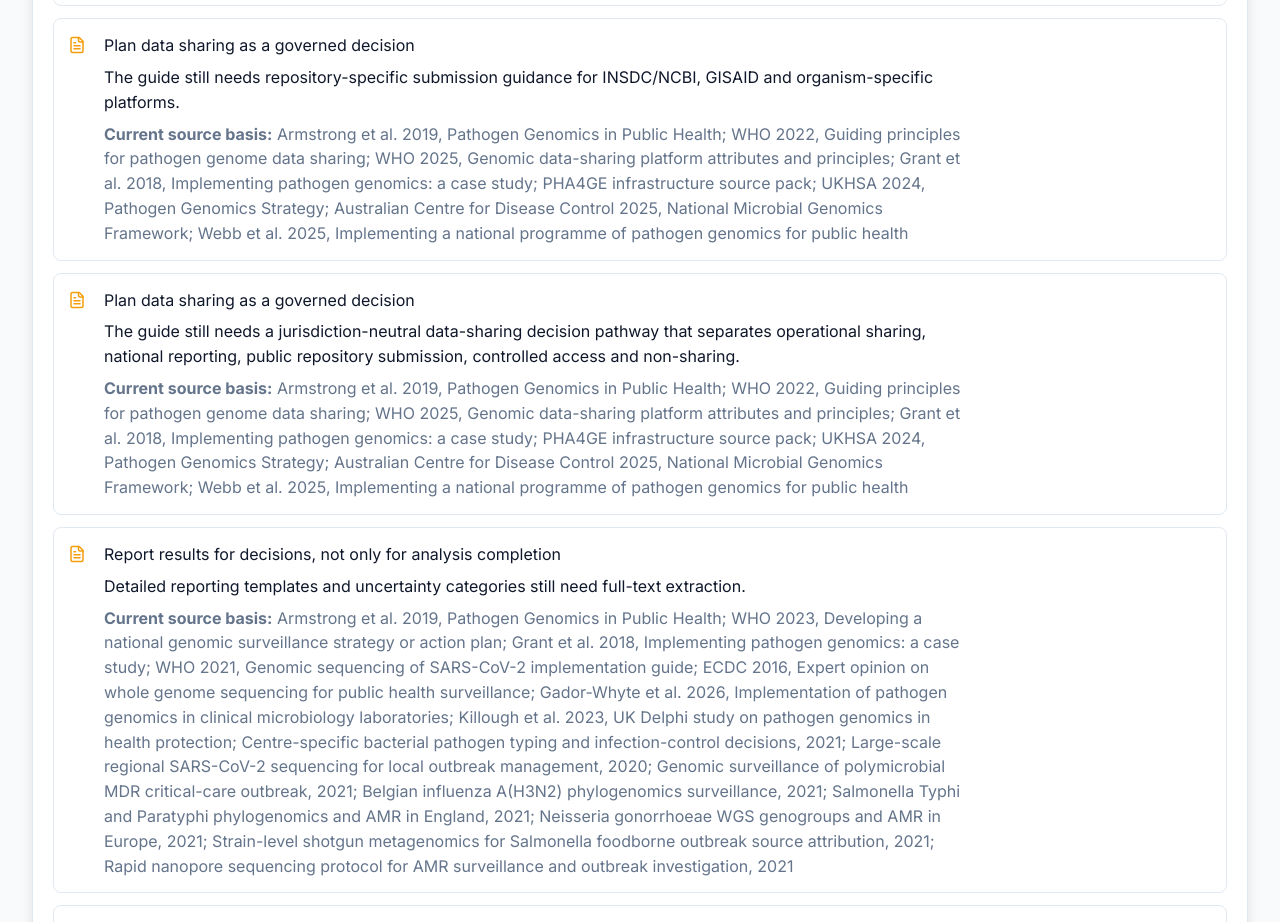
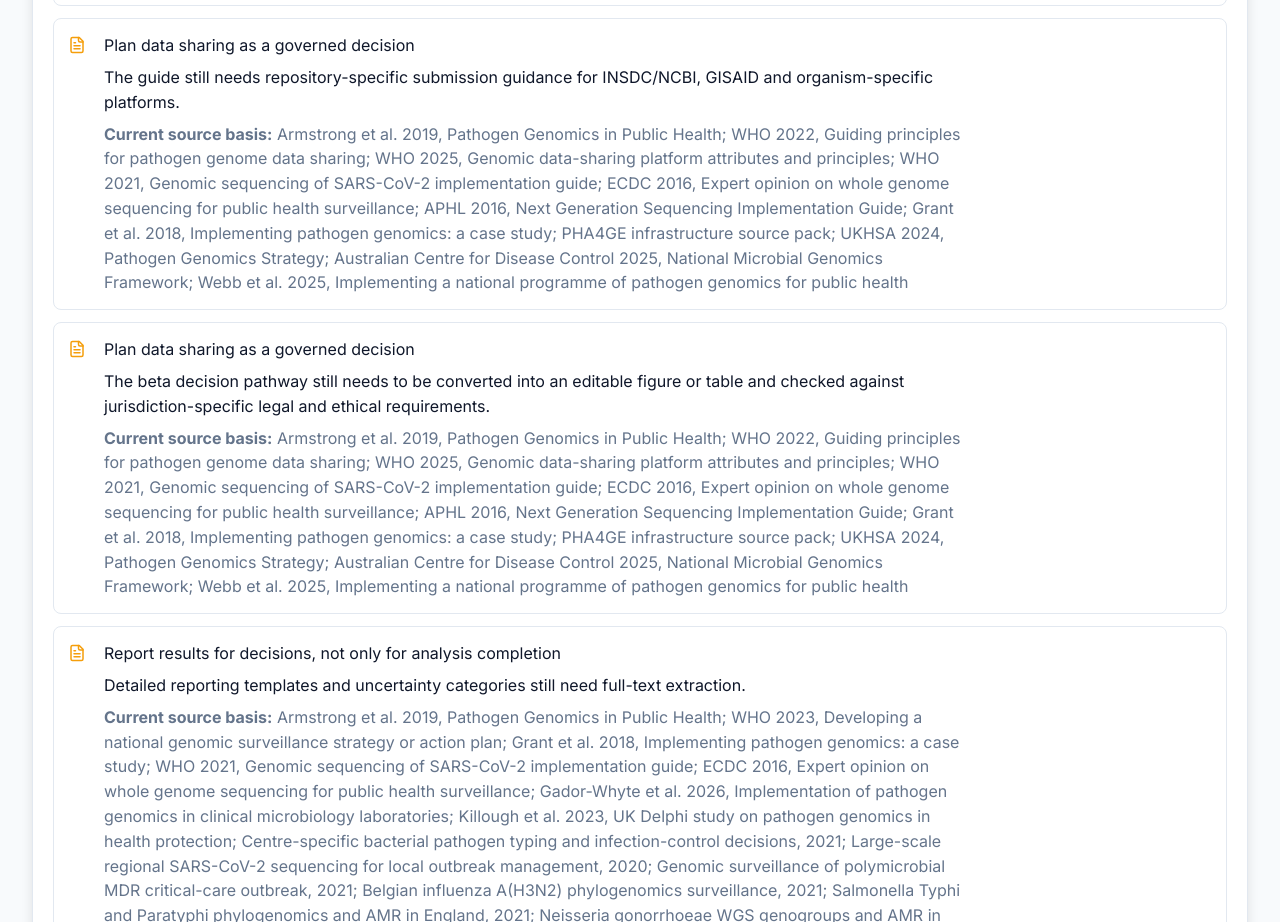
Before and after one commit to happykhan/pathogen-genomics-guidance-kb, a Next.js app: page /gaps in a window 1280 px wide. Shown: the part 5140-6062 px from the top of the page. Built offline with nearby package versions, Linux system fonts and the light colour scheme.

Commit message:
Expand data sharing pathway guidance

```diff
--- a/editorial/claim-cards/seed-claims.json
+++ b/editorial/claim-cards/seed-claims.json
@@ -246,10 +246,13 @@
       "evidence-who-2022-sharing-principles-public-health",
       "evidence-who-2023-sharing-policy-national-database",
       "evidence-who-2025-governance-access-benefit-sharing",
-      "evidence-who-2025-metadata-provenance-interoperability"
+      "evidence-who-2025-metadata-provenance-interoperability",
+      "evidence-ecdc-public-sensitive-metadata-sharing",
+      "evidence-sarscov2-repository-data-types",
+      "evidence-aphl-multiday-workflow-lims-accessions"
     ],
     "claim": "A pathogen genomics programme should define governed sharing routes for operational sharing, national databases, and public or controlled repositories, including metadata, timing, access, licences, attribution, and benefit-sharing expectations.",
-    "extractedText": "WHO 2022 frames pathogen genome data sharing as a public-health activity that should be timely, ethical, equitable, efficient and effective. WHO 2023 calls for a national pathogen genome data-sharing policy and potential national databases linked to public sequence databases. WHO 2025 describes governance, access models, licences, user responsibilities, provenance, interoperability, and benefit-sharing as platform attributes.",
+    "extractedText": "WHO 2022 frames pathogen genome data sharing as a public-health activity that should be timely, ethical, equitable, efficient and effective. WHO 2023 calls for a national pathogen genome data-sharing policy and potential national databases linked to public sequence databases. WHO 2025 describes governance, access models, licences, user responsibilities, provenance, interoperability, and benefit-sharing as platform attributes. ECDC distinguishes non-confidential minimum metadata for public databases from sensitive data restricted to competent authorities. WHO SARS-CoV-2 guidance distinguishes consensus, partial consensus and raw-read sharing routes. APHL describes BioSample and SRA accession tracking after NCBI submission.",
     "notes": "Use to avoid presenting data sharing as a single upload step.",
     "tags": ["data-sharing", "governance", "repositories", "access", "licence", "metadata"],
     "candidateSectionIds": [
--- a/editorial/evidence-items/seed-evidence.json
+++ b/editorial/evidence-items/seed-evidence.json
@@ -490,5 +490,27 @@
     "tags": ["service-model", "use-case", "centralised", "decentralised", "reactive", "prospective"],
     "limitations": "Supports comparison categories; does not define a complete decision tree or numeric thresholds.",
     "reviewStatus": "reviewed"
+  },
+  {
+    "id": "evidence-ecdc-public-sensitive-metadata-sharing",
+    "sourceId": "ecdc-wgs-surveillance-2016",
+    "sourceLocator": "ECDC 2016 expert opinion, integration of WGS data with epidemiological and clinical data",
+    "evidenceType": "short-excerpt",
+    "excerpt": "distinguish between non-confidential minimum data sets",
+    "passageSummary": "ECDC states that WGS records must be linked to source patient or environmental metadata using a common source identifier, that sensitive clinical and epidemiological data should be available only to competent authorities, and that contextual metadata sharing should distinguish non-confidential minimum datasets for public databases from sensitive data legally restricted to health authorities.",
+    "tags": ["data-sharing", "metadata", "sensitive-data", "governance", "identifier"],
+    "limitations": "EU/EEA legal framing; local legal requirements must be checked in each jurisdiction.",
+    "reviewStatus": "reviewed"
+  },
+  {
+    "id": "evidence-sarscov2-repository-data-types",
+    "sourceId": "who-sars-cov-2-sequencing-implementation-2021",
+    "sourceLocator": "WHO 2021 SARS-CoV-2 sequencing implementation guide, sections 4.2 to 4.4",
+    "evidenceType": "short-excerpt",
+    "excerpt": "Public-domain databases for sharing consensus genomes include",
+    "passageSummary": "WHO's SARS-CoV-2 implementation guide distinguishes shared metadata, consensus genomes, partial genomes and raw reads. It says partial genomes can be valuable when quality is checked, raw reads support comparison and correction but may be hard to upload with limited connectivity and must be filtered to remove human reads, and platforms differ in data type, use conditions and metadata upload mechanisms. It names INSDC raw-read repositories, public-domain consensus repositories and GISAID as a public-access consensus database.",
+    "tags": ["repository", "data-sharing", "metadata", "raw-reads", "consensus", "respiratory-viruses"],
+    "limitations": "SARS-CoV-2 specific; use as a data-type and platform example, not a universal sharing rule.",
+    "reviewStatus": "reviewed"
   }
 ]
--- a/editorial/fragments/seed-fragments.json
+++ b/editorial/fragments/seed-fragments.json
@@ -852,5 +852,52 @@
     "reviewStatus": "reviewed",
     "reviewerNotes": "A full table with organism-specific examples remains future work.",
     "updatedAt": "2026-07-01"
+  },
+  {
+    "id": "fragment-data-sharing-decision-pathway",
+    "sectionId": "repository-data-sharing",
+    "title": "Data-sharing decision pathway",
+    "kind": "paragraph",
+    "text": "The sharing decision should proceed in order: purpose, data type, minimum metadata, sensitive metadata, quality status, access model, platform or repository, timing, accession or persistent identifier, correction route, withdrawal route, and local owner. This separates operational sharing from national reporting, public repository submission, controlled access, and non-sharing.",
+    "claimIds": [
+      "claim-data-sharing-governed-route",
+      "claim-metadata-identifier-lineage-core"
+    ],
+    "sourceIds": [
+      "who-pathogen-genome-data-sharing-2022",
+      "who-national-genomic-surveillance-strategy-2023",
+      "who-genomic-data-sharing-platforms-2025",
+      "ecdc-wgs-surveillance-2016",
+      "who-sars-cov-2-sequencing-implementation-2021",
+      "aphl-ngs-implementation-2016"
+    ],
+    "conditions": {
+      "audiences": [
+        "policy",
+        "director",
+        "data-manager",
+        "it-security",
+        "lab-lead",
+        "mixed",
+        "all"
+      ],
+      "implementationStages": [
+        "exploring",
+        "pilot",
+        "routine-service",
+        "national-scale",
+        "upgrading"
+      ],
+      "topics": [
+        "data-sharing",
+        "repositories",
+        "governance",
+        "metadata"
+      ]
+    },
+    "order": 30,
+    "reviewStatus": "reviewed",
+    "reviewerNotes": "Jurisdiction-specific legal review remains out of scope.",
+    "updatedAt": "2026-07-01"
   }
 ]
--- a/src/data/guidanceBlocks.ts
+++ b/src/data/guidanceBlocks.ts
@@ -642,6 +642,8 @@
       "WHO's 2022 data-sharing principles frame pathogen genome data sharing as a public-health activity that should be timely, ethical, equitable, efficient, and effective. WHO's national strategy support tool adds that countries should define a national pathogen genome data-sharing policy and may use a national database to centralise sequencing data and metadata while integrating with public sequence databases.",
       "WHO's 2025 platform guidance gives concrete selection dimensions: governance, transparency, infrastructure and security, data scope, submission options, curation, access, provenance, interoperability, data use and benefit sharing, analytical and reporting capabilities, and sustainability. It also distinguishes access options such as anonymous access, user accounts, vetted users, restricted access, closed access, and restrictions by data type or platform function.",
       "The practical design is a route map. Decide what is shared for operations, what is stored in a national service, what is submitted to a public repository, what needs controlled access, and what is held back because the metadata or legal context is not ready. For each route, define timing, metadata, access, licence or terms of use, attribution, user responsibilities, withdrawal or correction process, and who answers questions from data users.",
+      "A useful decision pathway is: purpose, data type, minimum metadata, sensitive metadata, quality status, access model, platform or repository, timing, accession or persistent identifier, correction route, withdrawal route, and local owner. ECDC supports the sensitive-metadata distinction by separating non-confidential minimum datasets for public databases from clinical and epidemiological data restricted to competent authorities.",
+      "Repository submission is also a data-management event. WHO's SARS-CoV-2 guide distinguishes consensus genomes, partial genomes and raw reads, and notes that platforms differ in data type, use conditions and metadata-upload mechanisms. APHL gives a concrete NCBI example: raw reads and limited metadata can be submitted after quality checks, and BioSample and SRA accession numbers then need to be tracked in the local database.",
       "PHA4GE's examples show that sharing can be implemented through local files, HPC-mediated access, cloud object storage, platform workspaces, Galaxy histories, IRIDA-like projects, or public repositories. The appropriate route depends on purpose, sensitivity, identity management, connectivity, and governance.",
       "National implementation examples point in the same direction. UKHSA treats data, analytics, transparency, and partnership as part of pathogen genomics strategy. The Australian framework and AusPathoGen source cards both emphasise collaboration, public-health system integration, data integration, and data-sharing or ethics agreements. Those sources support the principle that data sharing should be planned as a service and governance function, not left to individual upload habits.",
     ],
@@ -652,8 +654,10 @@
       3: ["who-pathogen-genome-data-sharing-2022", "who-national-genomic-surveillance-strategy-2023"],
       4: ["who-genomic-data-sharing-platforms-2025"],
       5: ["who-genomic-data-sharing-platforms-2025", "who-pathogen-genome-data-sharing-2022"],
-      6: ["pha4ge-infrastructure"],
-      7: [
+      6: ["ecdc-wgs-surveillance-2016", "who-genomic-data-sharing-platforms-2025"],
+      7: ["who-sars-cov-2-sequencing-implementation-2021", "aphl-ngs-implementation-2016"],
+      8: ["pha4ge-infrastructure"],
+      9: [
         "ukhsa-pathogen-genomics-strategy-2024",
         "australia-microbial-genomics-framework-2025",
         "auspathogen-implementation-2025",
@@ -674,6 +678,7 @@
     technicalDetail: [
       "Minimum route map: internal operational sharing, national surveillance database, public repository, controlled-access platform, partner workspace, and retained-but-not-shared data.",
       "For each route, record purpose, data types, minimum metadata, QC requirement, timing, access model, licence or terms of use, attribution, submitter contact, accession or persistent identifier, correction route, withdrawal route, and local owner.",
+      "Minimum decision sequence: purpose, data type, public metadata, restricted metadata, quality status, access model, platform, timing, accession or identifier, correction route, withdrawal route, data-use expectations, and support contact.",
     ],
     audiences: ["policy", "director", "data-manager", "it-security", "lab-lead"],
     implementationStages: ["exploring", "pilot", "routine-service", "national-scale", "upgrading"],
@@ -684,6 +689,9 @@
       "cdc-nejm-2019",
       "who-pathogen-genome-data-sharing-2022",
       "who-genomic-data-sharing-platforms-2025",
+      "who-sars-cov-2-sequencing-implementation-2021",
+      "ecdc-wgs-surveillance-2016",
+      "aphl-ngs-implementation-2016",
       "phe-case-study",
       "pha4ge-infrastructure",
       "ukhsa-pathogen-genomics-strategy-2024",
@@ -692,7 +700,7 @@
     ],
     gaps: [
       "The guide still needs repository-specific submission guidance for INSDC/NCBI, GISAID and organism-specific platforms.",
-      "The guide still needs a jurisdiction-neutral data-sharing decision pathway that separates operational sharing, national reporting, public repository submission, controlled access and non-sharing.",
+      "The beta decision pathway still needs to be converted into an editable figure or table and checked against jurisdiction-specific legal and ethical requirements.",
     ],
   },
   {
```
